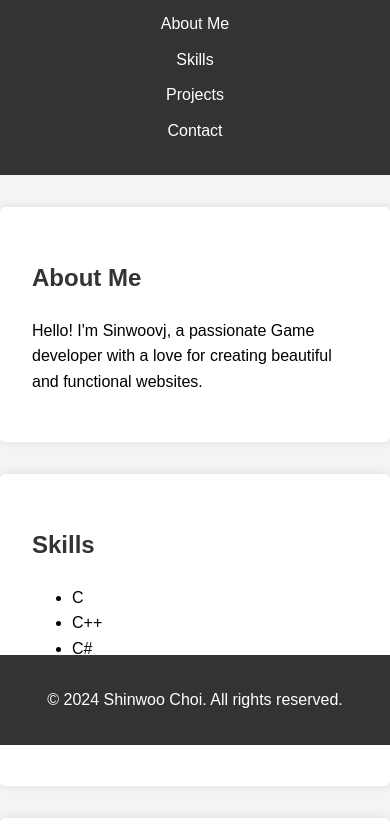
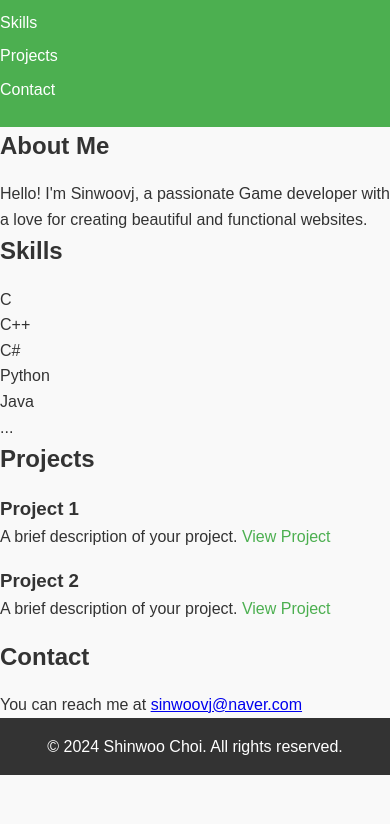
Before and after one commit to sinwoovj/sinwoovj.github.io, a plain HTML site: page index.html in a window 390 px wide. Shown: the part 99-923 px from the top of the page. After the commit the page ends 874 px from the top, so only its background shows below. Drawn offline with Linux system fonts and the light colour scheme.

Commit message:
Update styles.css

```diff
--- a/styles.css
+++ b/styles.css
@@ -1,43 +1,86 @@
-body {
-    font-family: Arial, sans-serif;
+/* Reset some basic styles */
+* {
     margin: 0;
     padding: 0;
-    line-height: 1.6;
-    background-color: #f4f4f4;
+    box-sizing: border-box;
 }
 
+body {
+    font-family: 'Arial', sans-serif;
+    color: #333;
+    background-color: #f9f9f9;
+    line-height: 1.6;
+}
+
+/* Header styles */
 header {
-    background: #333;
+    background-color: #4CAF50;
     color: #fff;
     padding: 1rem 0;
-    text-align: center;
 }
 
-nav ul {
-    list-style: none;
-    padding: 0;
+header .container {
+    display: flex;
+    justify-content: space-between;
+    align-items: center;
+    max-width: 1100px;
+    margin: 0 auto;
+    padding: 0 2rem;
 }
 
-nav ul li {
-    display: inline;
-    margin: 0 10px;
+header h1 {
+    font-size: 2rem;
 }
 
-nav ul li a {
+header nav ul {
+    list-style: none;
+}
+
+header nav ul li {
+    display: inline;
+    margin-left: 1rem;
+}
+
+header nav ul li a {
     color: #fff;
     text-decoration: none;
 }
 
-section {
-    padding: 2rem;
+header nav ul li a:hover {
+    text-decoration: underline;
+}
+
+/* Section styles */
+.section {
+    padding: 4rem 2rem;
+    background-color: #fff;
     margin: 2rem 0;
-    background: #fff;
-    border-radius: 5px;
     box-shadow: 0 0 10px rgba(0, 0, 0, 0.1);
 }
 
-h1, h2 {
-    color: #333;
+.container {
+    max-width: 1100px;
+    margin: 0 auto;
+}
+
+h2 {
+    font-size: 1.5rem;
+    margin-bottom: 1rem;
+}
+
+.skills-list {
+    display: flex;
+    flex-wrap: wrap;
+}
+
+.skills-list li {
+    background-color: #4CAF50;
+    color: #fff;
+    padding: 0.5rem 1rem;
+    margin: 0.5rem;
+    border-radius: 5px;
+    flex: 1 1 30%;
+    text-align: center;
 }
 
 .project {
@@ -45,7 +88,7 @@ h1, h2 {
 }
 
 .project a {
-    color: #0066cc;
+    color: #4CAF50;
     text-decoration: none;
 }
 
@@ -53,19 +96,25 @@ h1, h2 {
     text-decoration: underline;
 }
 
+/* Footer styles */
 footer {
+    background-color: #333;
+    color: #fff;
     text-align: center;
     padding: 1rem 0;
-    background: #333;
-    color: #fff;
-    position: fixed;
-    width: 100%;
-    bottom: 0;
 }
 
-@media (max-width: 600px) {
-    nav ul li {
+footer .container {
+    padding: 0 2rem;
+}
+
+@media (max-width: 768px) {
+    header .container {
+        flex-direction: column;
+    }
+
+    header nav ul li {
         display: block;
-        margin: 10px 0;
+        margin: 0.5rem 0;
     }
 }
```
